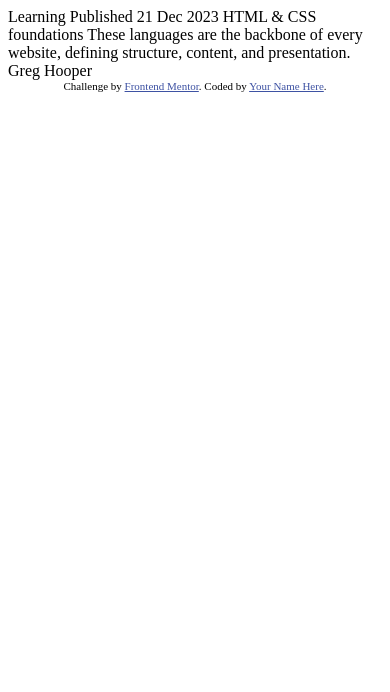
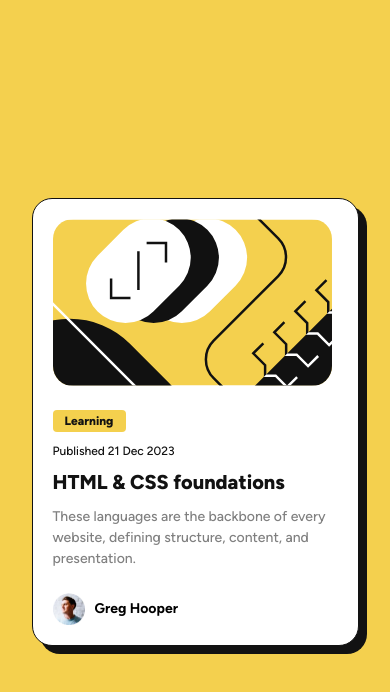
Before and after one commit to SafeNSound95/blog-preview-card, a plain HTML site: page index.html in a window 390 px wide. Drawn offline with Linux system fonts and the light colour scheme.

Commit message:
done with the mobile layout

```diff
--- a/index.html
+++ b/index.html
@@ -1,34 +1,44 @@
 <!DOCTYPE html>
 <html lang="en">
-<head>
-  <meta charset="UTF-8">
-  <meta name="viewport" content="width=device-width, initial-scale=1.0"> <!-- displays site properly based on user's device -->
+  <head>
+    <meta charset="UTF-8" />
+    <meta name="viewport" content="width=device-width, initial-scale=1.0" />
+    <link
+      rel="icon"
+      type="image/png"
+      sizes="32x32"
+      href="./assets/images/favicon-32x32.png"
+    />
+    <link rel="stylesheet" href="style.css" />
+    <title>Blog preview card</title>
+  </head>
 
-  <link rel="icon" type="image/png" sizes="32x32" href="./assets/images/favicon-32x32.png">
+  <body>
+    <article class="article-card">
+      <img
+        src="assets/images/illustration-article.svg"
+        alt="picture for the article showing an html tag"
+        class="article-img"
+      />
 
-  <title>Frontend Mentor | Blog preview card</title>
+      <div class="article-content">
+        <h2 class="article-heading">Learning</h2>
+        <p class="article-date">Published 21 Dec 2023</p>
+        <a href="#" class="article-link">HTML & CSS foundations</a>
+        <p class="article-paragraph">
+          These languages are the backbone of every website, defining structure,
+          content, and presentation.
+        </p>
+      </div>
 
-  <!-- Feel free to remove these styles or customise in your own stylesheet 👍 -->
-  <style>
-    .attribution { font-size: 11px; text-align: center; }
-    .attribution a { color: hsl(228, 45%, 44%); }
-  </style>
-</head>
-<body>
-
-  Learning
-
-  Published 21 Dec 2023
-
-  HTML & CSS foundations
-
-  These languages are the backbone of every website, defining structure, content, and presentation.
-
-  Greg Hooper
-
-  <div class="attribution">
-    Challenge by <a href="https://www.frontendmentor.io?ref=challenge" target="_blank">Frontend Mentor</a>.
-    Coded by <a href="#">Your Name Here</a>.
-  </div>
-</body>
+      <div class="article-author">
+        <img
+          src="assets/images/image-avatar.webp"
+          alt="picture of the author"
+          class="author-img"
+        />
+        <p class="author-name">Greg Hooper</p>
+      </div>
+    </article>
+  </body>
 </html>
--- /dev/null
+++ b/style.css
@@ -0,0 +1,97 @@
+* {
+  padding: 0;
+  margin: 0;
+  box-sizing: border-box;
+}
+
+@font-face {
+  font-family: "Figtree";
+  src: url(assets/fonts/Figtree-VariableFont_wght.ttf) format("truetype");
+}
+
+html {
+  font-size: 62.5%;
+}
+
+body {
+  font-family: "Figtree", sans-serif;
+  height: 100vh;
+  display: grid;
+  place-items: center;
+  background-color: hsl(47, 88%, 63%);
+  padding: 2.4rem;
+}
+
+.article-card {
+  display: grid;
+  gap: 2.4rem;
+  width: 32.7rem;
+  background-color: hsl(0, 0%, 100%);
+  padding: 2rem;
+  border-radius: 2rem;
+  border: 1px solid hsl(0, 0%, 7%);
+  box-shadow: 8px 8px 0 0 hsl(0, 0%, 7%);
+}
+
+.article-img {
+  width: 27.9rem;
+  border-radius: 2rem;
+}
+
+.article-content {
+  display: grid;
+  gap: 1.2rem;
+}
+
+.article-heading {
+  width: 7.3rem;
+  color: hsl(0, 0%, 7%);
+  background-color: hsl(47, 88%, 63%);
+  font-size: 1.2rem;
+  font-weight: 800;
+  padding: 4px 12px;
+  border-radius: 4px;
+}
+
+.article-date {
+  font-weight: 500;
+  font-size: 1.2rem;
+  color: hsl(0, 0%, 7%);
+}
+
+.article-link:link,
+.article-link:visited {
+  display: inline-block;
+  color: hsl(0, 0%, 7%);
+  font-size: 2rem;
+  font-weight: 800;
+  text-decoration: none;
+  transition: all 0.3s;
+}
+
+.article-link:hover,
+.article-link:active {
+  color: hsl(47, 88%, 63%);
+}
+
+.article-paragraph {
+  font-size: 1.4rem;
+  font-weight: 500;
+  line-height: 150%;
+  color: hsl(0, 0%, 50%);
+}
+
+.article-author {
+  display: flex;
+  align-items: center;
+  gap: 1rem;
+}
+
+.author-img {
+  width: 3.2rem;
+}
+
+.author-name {
+  font-size: 1.4rem;
+  font-weight: 700;
+}
```
